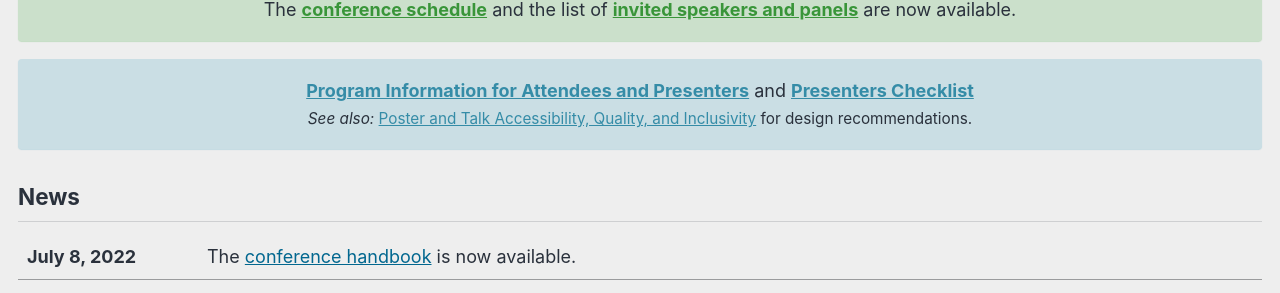
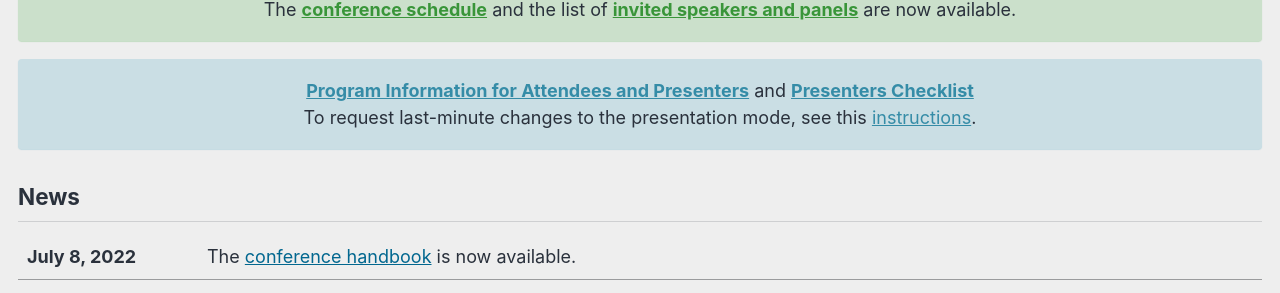
Before and after one commit to naacl-org/naacl-2022-website, a Jekyll site: the page built from _pages/home.md, in a window 1280 px wide. Shown: the part 839-1132 px from the top of the page. Built offline with Jekyll 4.4.1, drawn with Linux system fonts in a browser that asks for light colours; cached includes are drawn as plain includes; comment, search, counter and statistics services are not loaded.

Commit message:
Add instructions for last-minute mode change

```diff
--- a/_pages/home.md
+++ b/_pages/home.md
@@ -27,7 +27,7 @@ The **[conference schedule](/program/)** and the list of **[invited speakers and
 {: .text-center .notice--success}
 
 **[Program Information for Attendees and Presenters](/blog/information-for-attendees-and-presenters/)** and **[Presenters Checklist](/blog/presenters-checklist/)**<br>
-<span style="font-size:85%">*See also:* [Poster and Talk Accessibility, Quality, and Inclusivity](/blog/poster-talk-accessibility-quality-inclusivity/) for design recommendations.</span>
+To request last-minute changes to the presentation mode, see this [instructions](/blog/presenters-checklist/#last-minute-changes-to-presentation-mode).
 {: .text-center .notice--info}
 
 ## News
```
